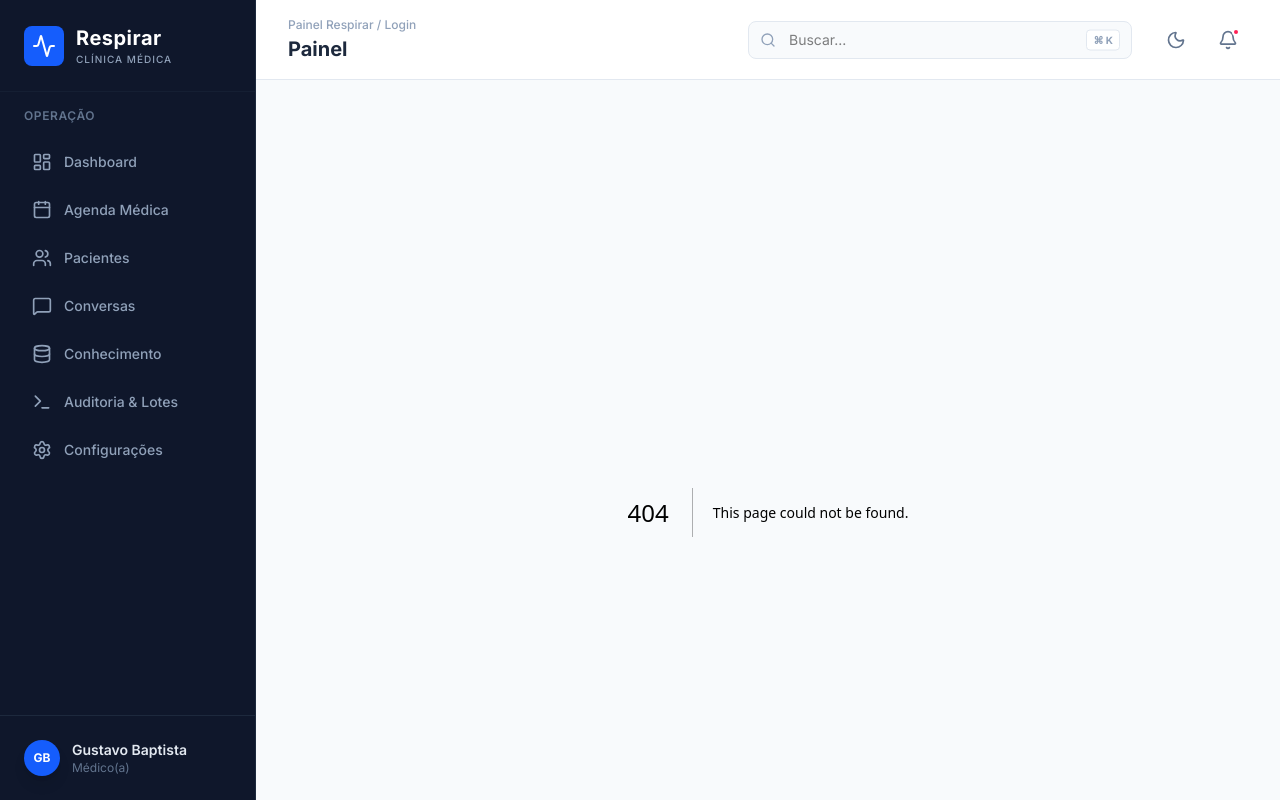
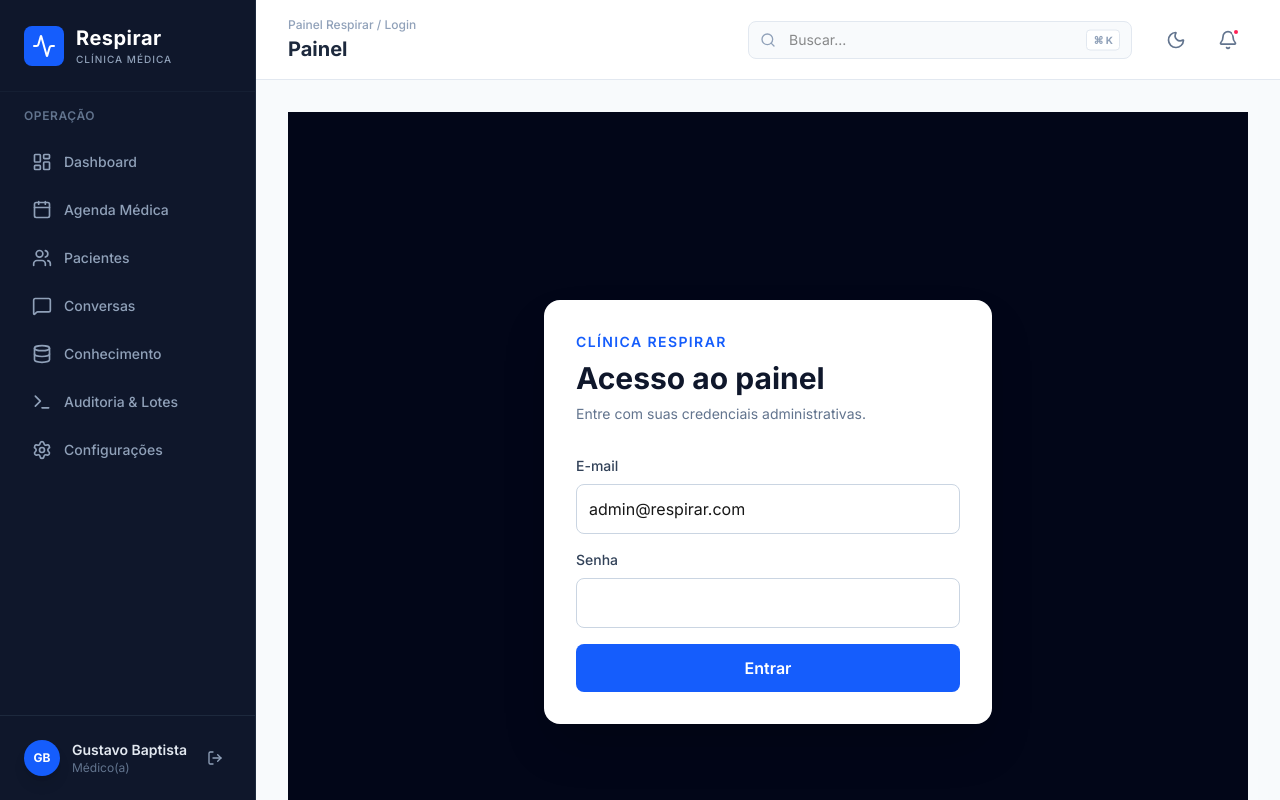
Before and after one commit to gustavobaptistadev-ops/ia_amanda_alergia, a Next.js app in the folder frontend/: page /login in a window 1280 px wide. Before the commit this address had no page. Built offline with nearby package versions, Linux system fonts and the light colour scheme; no server answers.

Commit message:
Adiciona login e logout obrigatórios no painel

```diff
--- a/frontend/src/app/layout.tsx
+++ b/frontend/src/app/layout.tsx
@@ -6,6 +6,7 @@ import Sidebar from "@/components/Sidebar";
 const inter = Inter({ subsets: ["latin"] });
 
 import TopBar from "@/components/TopBar";
+import AuthGuard from "@/components/AuthGuard";
 
 export const metadata: Metadata = {
   title: "Clínica Respirar | Painel de Controle",
@@ -20,6 +21,7 @@ export default function RootLayout({
   return (
     <html lang="pt-BR" suppressHydrationWarning>
       <body suppressHydrationWarning className={`${inter.className} bg-slate-50 text-slate-900 flex h-screen overflow-hidden`}>
+        <AuthGuard>
           <Sidebar />
           <div className="flex-1 flex flex-col min-w-0 overflow-hidden">
             <TopBar />
@@ -27,6 +29,7 @@ export default function RootLayout({
               {children}
             </main>
           </div>
+        </AuthGuard>
       </body>
     </html>
   );
--- /dev/null
+++ b/frontend/src/app/login/page.tsx
@@ -0,0 +1,51 @@
+"use client";
+
+import { FormEvent, useState } from "react";
+import { useRouter, useSearchParams } from "next/navigation";
+
+export default function LoginPage() {
+  const router = useRouter();
+  const searchParams = useSearchParams();
+  const [email, setEmail] = useState("admin@respirar.com");
+  const [password, setPassword] = useState("");
+  const [error, setError] = useState("");
+  const [loading, setLoading] = useState(false);
+  const apiUrl = process.env.NEXT_PUBLIC_API_URL || "http://localhost:8080";
+
+  async function handleSubmit(event: FormEvent<HTMLFormElement>) {
+    event.preventDefault();
+    setLoading(true);
+    setError("");
+    try {
+      const response = await fetch(`${apiUrl}/api/v1/auth/login`, {
+        method: "POST",
+        headers: { "Content-Type": "application/json" },
+        body: JSON.stringify({ email, password }),
+      });
+      const data = await response.json();
+      if (!response.ok) throw new Error(data.detail || "Não foi possível autenticar.");
+      localStorage.setItem("token", data.access_token);
+      router.replace(searchParams.get("next") || "/");
+    } catch (err) {
+      setError(err instanceof Error ? err.message : "Erro ao realizar login.");
+    } finally {
+      setLoading(false);
+    }
+  }
+
+  return (
+    <main className="flex min-h-screen items-center justify-center bg-slate-950 px-4">
+      <form onSubmit={handleSubmit} className="w-full max-w-md rounded-2xl bg-white p-8 shadow-2xl">
+        <p className="mb-2 text-sm font-semibold uppercase tracking-widest text-blue-600">Clínica Respirar</p>
+        <h1 className="mb-2 text-3xl font-bold text-slate-900">Acesso ao painel</h1>
+        <p className="mb-8 text-sm text-slate-500">Entre com suas credenciais administrativas.</p>
+        <label className="mb-2 block text-sm font-medium text-slate-700">E-mail</label>
+        <input value={email} onChange={(event) => setEmail(event.target.value)} type="email" required className="mb-4 w-full rounded-lg border border-slate-300 px-3 py-3 outline-none focus:border-blue-600" />
+        <label className="mb-2 block text-sm font-medium text-slate-700">Senha</label>
+        <input value={password} onChange={(event) => setPassword(event.target.value)} type="password" required className="mb-4 w-full rounded-lg border border-slate-300 px-3 py-3 outline-none focus:border-blue-600" />
+        {error && <p className="mb-4 rounded-lg bg-red-50 p-3 text-sm text-red-700">{error}</p>}
+        <button disabled={loading} className="w-full rounded-lg bg-blue-600 px-4 py-3 font-semibold text-white hover:bg-blue-700 disabled:opacity-60">{loading ? "Autenticando..." : "Entrar"}</button>
+      </form>
+    </main>
+  );
+}
--- /dev/null
+++ b/frontend/src/components/AuthGuard.tsx
@@ -0,0 +1,44 @@
+"use client";
+
+import { usePathname, useRouter } from "next/navigation";
+import { useEffect, useState } from "react";
+
+const PUBLIC_PATHS = ["/login"];
+
+export default function AuthGuard({ children }: { children: React.ReactNode }) {
+  const pathname = usePathname();
+  const router = useRouter();
+  const [checking, setChecking] = useState(true);
+
+  useEffect(() => {
+    if (PUBLIC_PATHS.includes(pathname)) {
+      setChecking(false);
+      return;
+    }
+
+    const token = localStorage.getItem("token") || sessionStorage.getItem("token");
+    if (!token) {
+      router.replace(`/login?next=${encodeURIComponent(pathname)}`);
+      return;
+    }
+
+    const apiUrl = process.env.NEXT_PUBLIC_API_URL || "http://localhost:8080";
+    fetch(`${apiUrl}/api/v1/auth/me`, {
+      headers: { Authorization: `Bearer ${token}` },
+    }).then((response) => {
+      if (!response.ok) {
+        localStorage.removeItem("token");
+        sessionStorage.removeItem("token");
+        router.replace(`/login?next=${encodeURIComponent(pathname)}`);
+        return;
+      }
+      setChecking(false);
+    }).catch(() => router.replace("/login"));
+  }, [pathname, router]);
+
+  if (checking && !PUBLIC_PATHS.includes(pathname)) {
+    return <div className="flex min-h-screen items-center justify-center bg-slate-50 text-slate-500">Validando sessão...</div>;
+  }
+
+  return <>{children}</>;
+}
--- a/frontend/src/components/Sidebar.tsx
+++ b/frontend/src/components/Sidebar.tsx
@@ -13,6 +13,7 @@ import {
   Terminal,
   X,
   Menu
+  ,LogOut
 } from "lucide-react";
 import clsx from "clsx";
 import { useState, useEffect } from "react";
@@ -20,6 +21,12 @@ import { useState, useEffect } from "react";
 export default function Sidebar() {
   const pathname = usePathname();
   const [isOpen, setIsOpen] = useState(false);
+
+  function handleLogout() {
+    localStorage.removeItem("token");
+    sessionStorage.removeItem("token");
+    window.location.href = "/login";
+  }
 
   // Fecha a gaveta mobile ao trocar de página
   useEffect(() => {
@@ -110,7 +117,7 @@ export default function Sidebar() {
 
         {/* Perfil do Usuário no Rodapé */}
         <div className="p-4 border-t border-slate-800">
-          <div className="flex items-center gap-3 px-2 py-2 rounded-xl hover:bg-slate-800 cursor-pointer transition-colors">
+          <div className="flex items-center gap-3 px-2 py-2 rounded-xl hover:bg-slate-800 transition-colors">
             <div className="w-9 h-9 rounded-full bg-blue-600 flex items-center justify-center text-white shadow-lg">
               <span className="font-bold text-xs">GB</span>
             </div>
@@ -118,6 +125,9 @@ export default function Sidebar() {
               <p className="text-sm font-semibold text-slate-200 truncate">Gustavo Baptista</p>
               <p className="text-xs text-slate-500 truncate">Médico(a)</p>
             </div>
+            <button onClick={handleLogout} title="Sair" aria-label="Sair" className="rounded-lg p-2 text-slate-400 hover:bg-slate-700 hover:text-white">
+              <LogOut className="h-4 w-4" />
+            </button>
           </div>
         </div>
       </aside>
```
Lines whose indentation alone changed are shown as unchanged.
